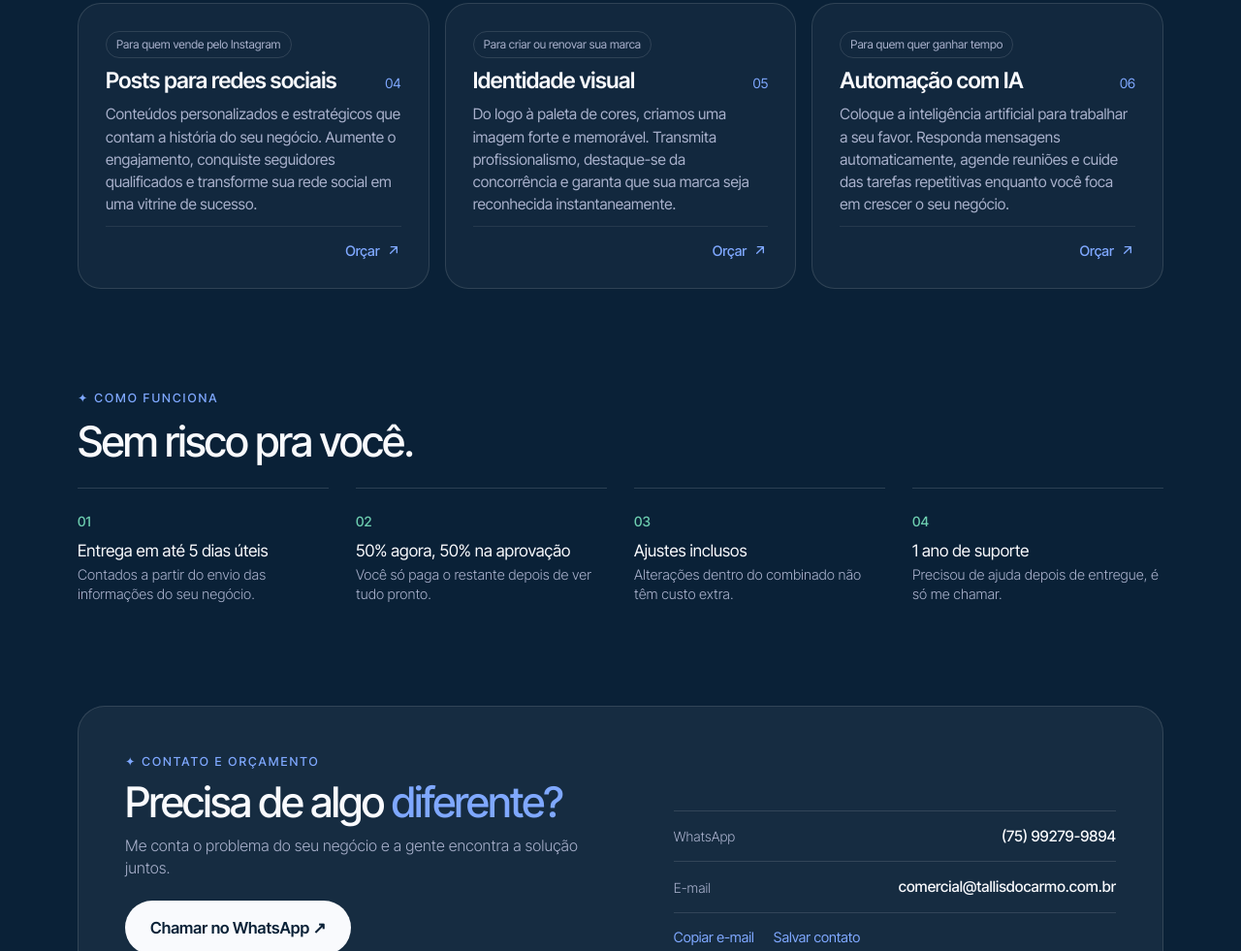
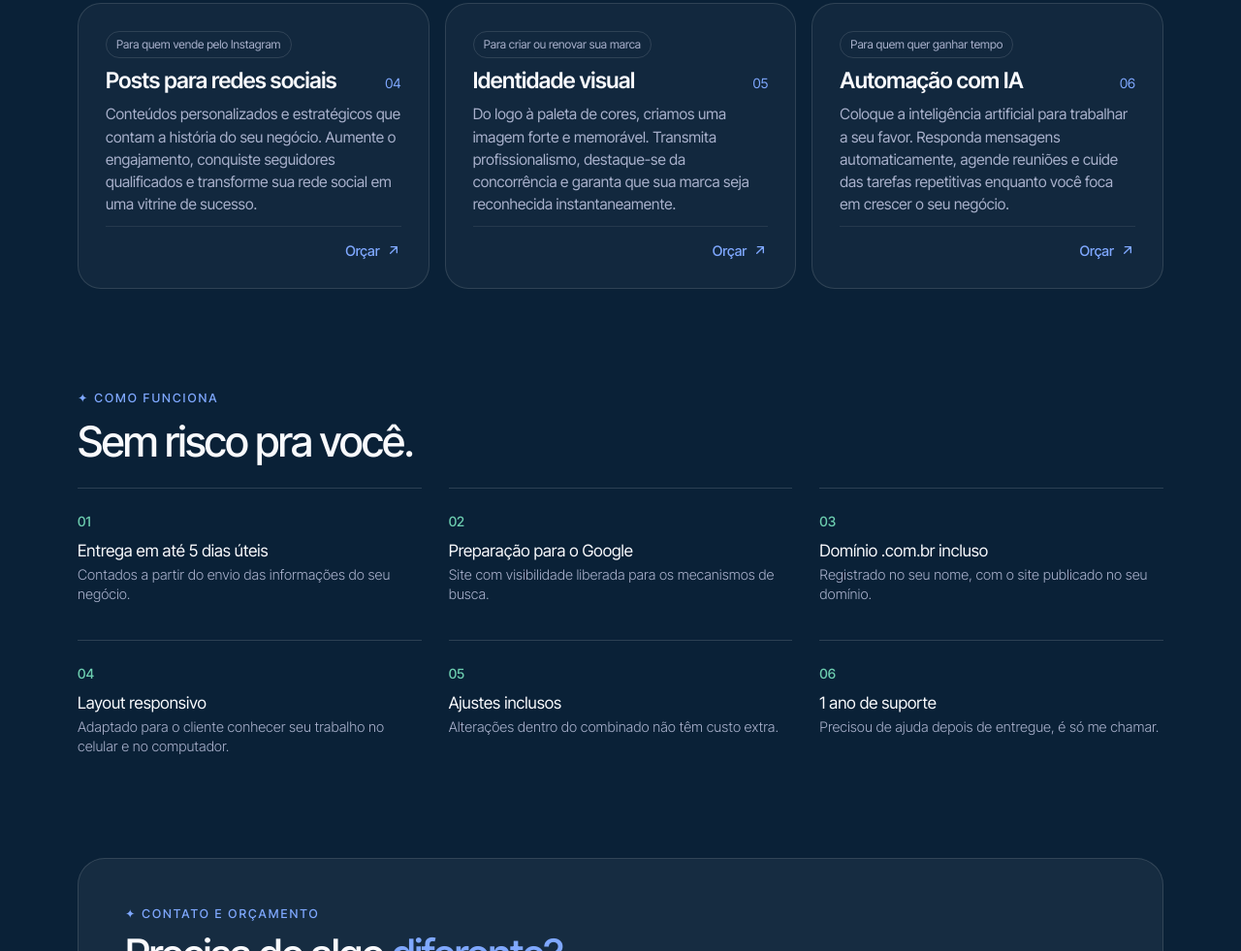
Before and after one commit to talliscarvalho/talliscarvalho.github.io, a plain HTML site: page index.html in a window 1280 px wide. Shown: the part 1137-2118 px from the top of the page at 97% size. Drawn offline with Linux system fonts and the light colour scheme.

Commit message:
Remove linha de localização e atualiza itens de 'Sem risco pra você'
Co-Authored-By: Claude Opus 5.5 <noreply@anthropic.com>
Claude-Session: https://claude.ai/code/session_01UiifhsjxpajiS5KqWbJRWk

```diff
--- a/index.html
+++ b/index.html
@@ -190,7 +190,7 @@
     .svc h3{font-size:23px}
     .svc.feat h3{font-size:27px}
 
-    .steps{grid-template-columns:repeat(4,minmax(0,1fr));column-gap:28px}
+    .steps{grid-template-columns:repeat(3,minmax(0,1fr));column-gap:28px;row-gap:36px}
     .steps li,.steps li:last-child,.steps li:nth-last-child(2){flex-direction:column;gap:10px;padding:22px 0 0;border-bottom:0}
 
     .final{margin-top:104px}
@@ -228,7 +228,6 @@
           <a class="btn" data-wa="Olá, Tallis! Quero um orçamento." data-ev="hero">Pedir orçamento ↗</a>
           <a class="sec" href="#servicos">Ver serviços ↓</a>
         </div>
-        <p class="note">Tucano-BA · atendo Ribeira do Pombal, Serrinha, Feira de Santana e região</p>
       </div>
     </div>
   </section>
@@ -252,9 +251,11 @@
       <h2 id="t-como">Sem risco pra você.</h2>
       <ol class="steps">
         <li><span class="n">01</span><div>Entrega em até 5 dias úteis<small>Contados a partir do envio das informações do seu negócio.</small></div></li>
-        <li><span class="n">02</span><div>50% agora, 50% na aprovação<small>Você só paga o restante depois de ver tudo pronto.</small></div></li>
-        <li><span class="n">03</span><div>Ajustes inclusos<small>Alterações dentro do combinado não têm custo extra.</small></div></li>
-        <li><span class="n">04</span><div>1 ano de suporte<small>Precisou de ajuda depois de entregue, é só me chamar.</small></div></li>
+        <li><span class="n">02</span><div>Preparação para o Google<small>Site com visibilidade liberada para os mecanismos de busca.</small></div></li>
+        <li><span class="n">03</span><div>Domínio .com.br incluso<small>Registrado no seu nome, com o site publicado no seu domínio.</small></div></li>
+        <li><span class="n">04</span><div>Layout responsivo<small>Adaptado para o cliente conhecer seu trabalho no celular e no computador.</small></div></li>
+        <li><span class="n">05</span><div>Ajustes inclusos<small>Alterações dentro do combinado não têm custo extra.</small></div></li>
+        <li><span class="n">06</span><div>1 ano de suporte<small>Precisou de ajuda depois de entregue, é só me chamar.</small></div></li>
       </ol>
     </div>
   </section>
```
Also changed, not shown: llms.txt.
